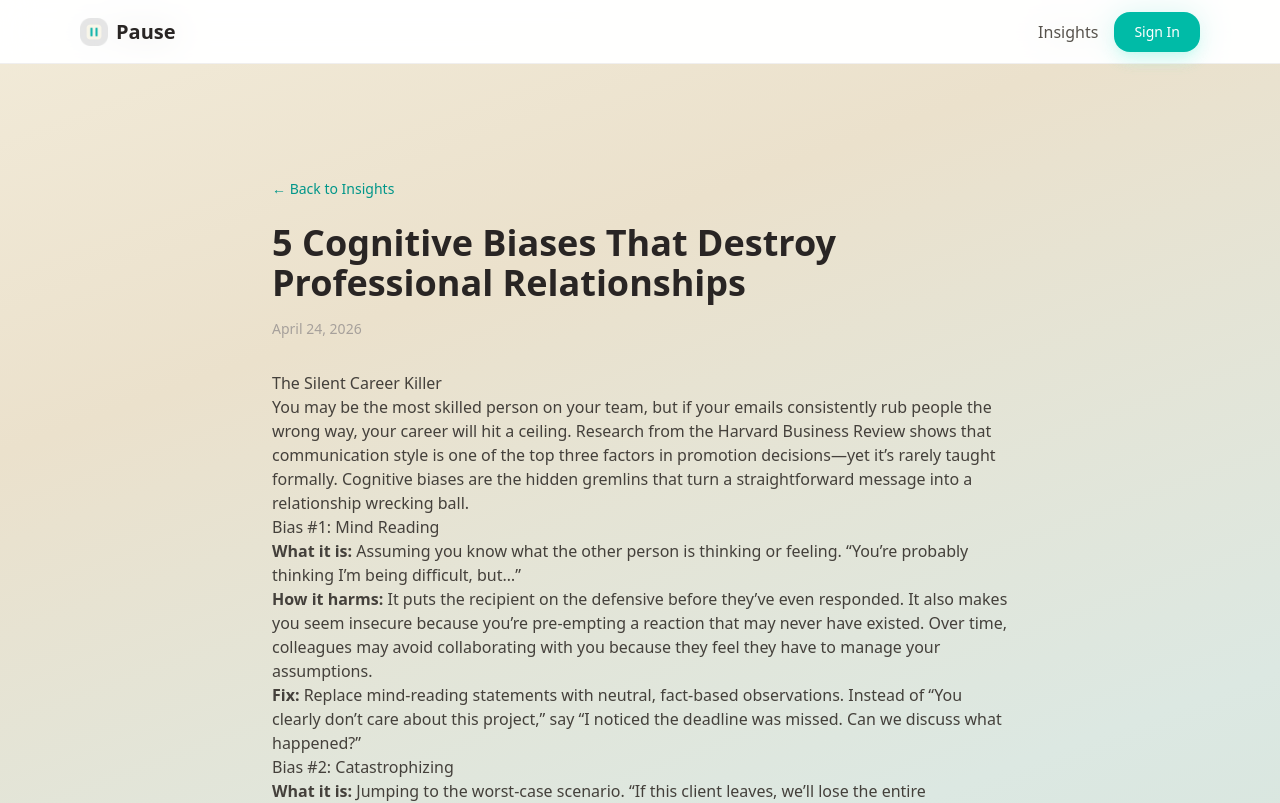
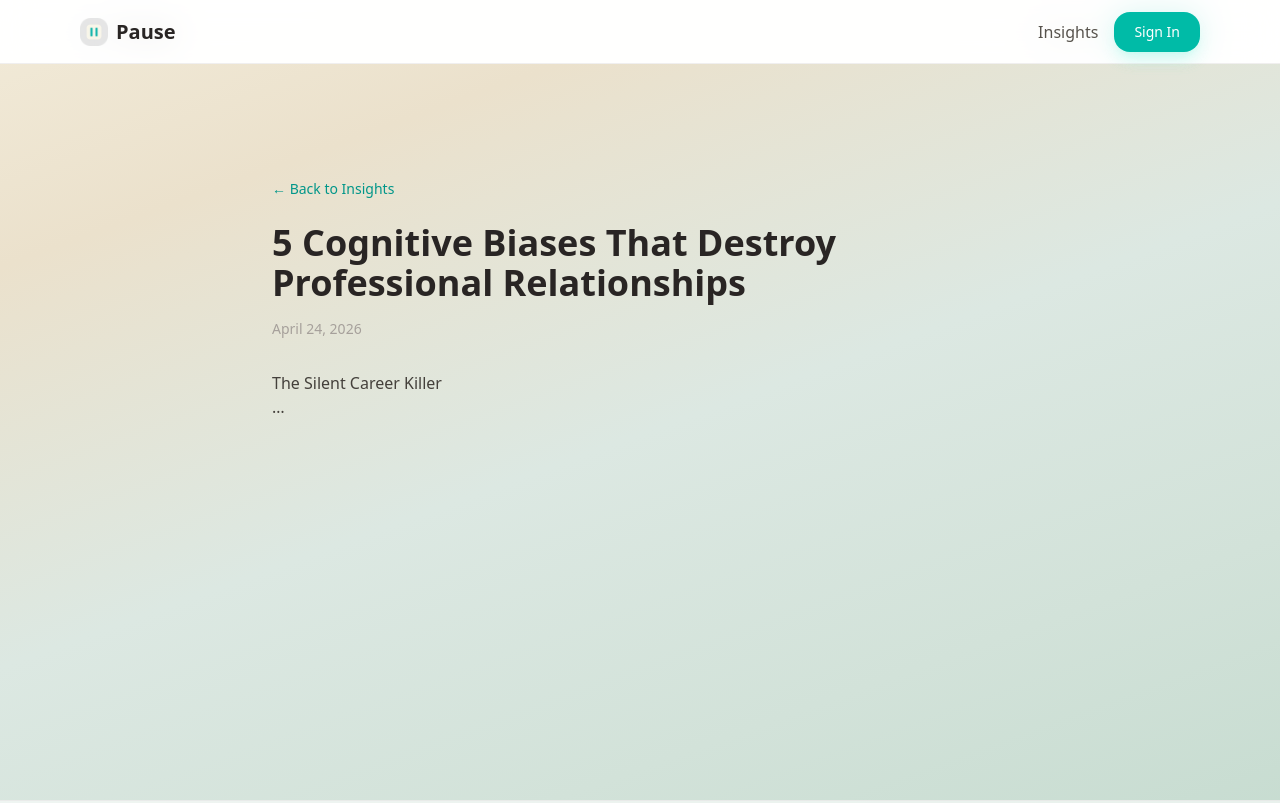
Before and after one commit to CosmasCold/pause-app, a Next.js app: page /blog/5-cognitive-biases-that-destroy-relationships in a window 1280 px wide. Shown: the top 803 px of the page. Built offline with nearby package versions, Linux system fonts and the light colour scheme; no server answers; a web font is replaced by a local one.

Commit message:
Inline article data to force static generation

```diff
--- a/app/blog/[slug]/page.tsx
+++ b/app/blog/[slug]/page.tsx
@@ -1,17 +1,41 @@
 // app/blog/[slug]/page.tsx
 import { notFound } from 'next/navigation';
-import { articles, Article } from '../articles';
 import Navigation from '@/components/Navigation';
 import Link from 'next/link';
+
+// Inline article data – avoids import issues entirely
+const articles = [
+  {
+    slug: 'why-we-regret-our-messages',
+    title: 'Why We Regret Our Messages (and How to Stop)',
+    date: '2026-05-01',
+    excerpt: '…',
+    content: `<h2>The 3‑Second Email That Haunts You</h2><p>…</p>`,
+  },
+  {
+    slug: '5-cognitive-biases-that-destroy-relationships',
+    title: '5 Cognitive Biases That Destroy Professional Relationships',
+    date: '2026-04-24',
+    excerpt: '…',
+    content: `<h2>The Silent Career Killer</h2><p>…</p>`,
+  },
+  {
+    slug: 'introducing-pause',
+    title: 'Introducing Pause: The AI‑Powered Communication Coach',
+    date: '2026-04-10',
+    excerpt: '…',
+    content: `<h2>What Is Pause?</h2><p>…</p>`,
+  },
+];
 
 export const dynamic = 'force-static';
 
 export function generateStaticParams() {
-  return articles.map((article: Article) => ({ slug: article.slug }));
+  return articles.map((a) => ({ slug: a.slug }));
 }
 
 export default function ArticlePage({ params }: { params: { slug: string } }) {
-  const article = articles.find((a: Article) => a.slug === params.slug);
+  const article = articles.find((a) => a.slug === params.slug);
   if (!article) return notFound();
 
   return (
@@ -22,9 +46,7 @@ export default function ArticlePage({ params }: { params: { slug: string } }) {
           ← Back to Insights
         </Link>
         <article>
-          <h1 className="text-4xl font-playfair font-bold text-stone-800 mb-4">
-            {article.title}
-          </h1>
+          <h1 className="text-4xl font-playfair font-bold text-stone-800 mb-4">{article.title}</h1>
           <p className="text-stone-400 text-sm mb-8">
             {new Date(article.date).toLocaleDateString('en-US', {
               year: 'numeric',
```
